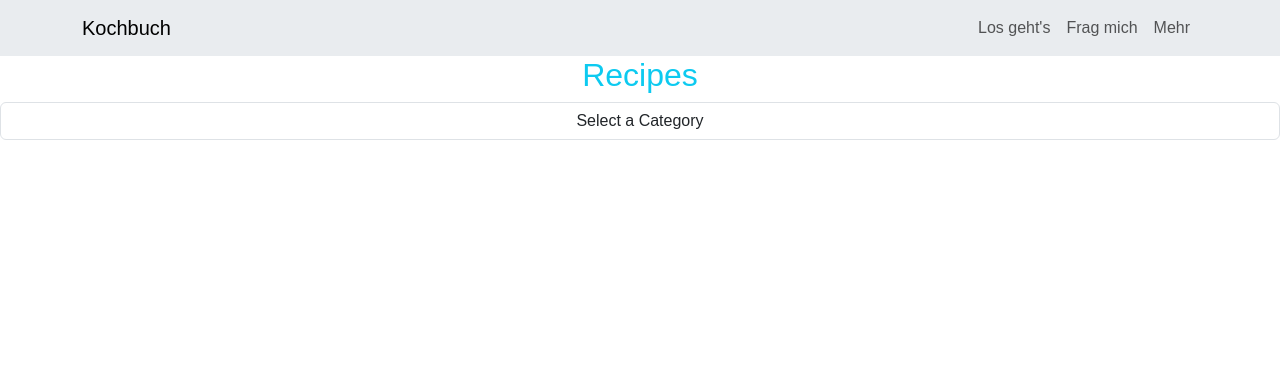
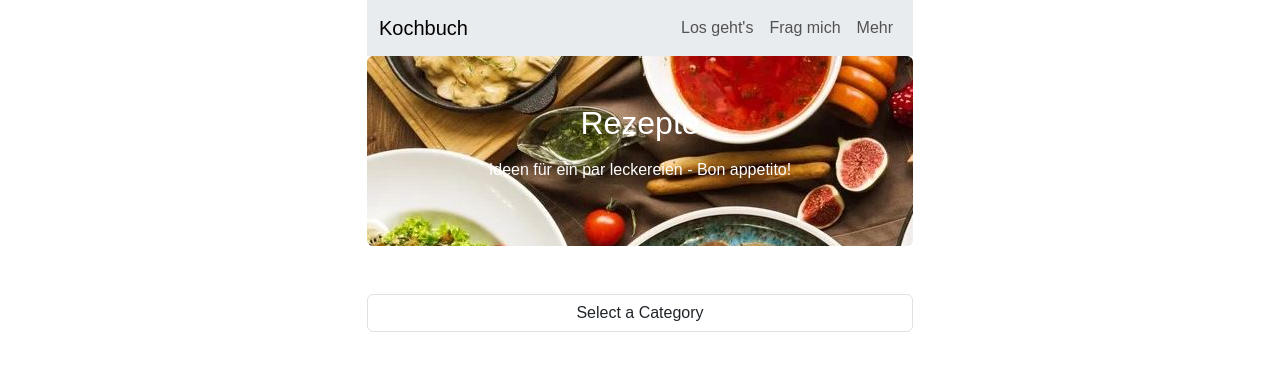
Before and after one commit to Ben84FFM/CookingBook, a plain HTML site: page index.html in a window 1280 px wide. Drawn offline with nearby package versions, Linux system fonts and the light colour scheme.

Commit message:
Design_recipes

```diff
--- a/index.html
+++ b/index.html
@@ -16,10 +16,12 @@
   <body>
     <!-- navbar -->
 
+    <div class="container">
+      <div class="row justify-content-center">
+        <div class="col-lg-6 col-12">
           <div class="navbar navbar-expand-md bg-body-secondary text-info">
             <div class="container">
-        <a href="#" class="navbar-brand">Kochbuch<i class="fa-solid fa-kitchen-set"></i></a>
-
+              <a href="#" class="navbar-brand">Kochbuch</a>
               <button
                 class="navbar-toggler"
                 type="button"
@@ -46,25 +48,33 @@
           </div>
 
           <div class="sidebar">
-      <h2 class="text-info  text-center">Recipes</h2>
-      <select id="recipe-list" class="form-control text-center ">
+            <div
+              class="bg-image p-5 text-center shadow-1-strong rounded mb-5 text-white object-fit-cover img-fluid img-responsive"
+              style="background-image: url('./images/kochbuch.jpg')"
+            >
+              <h2 class="mb-3 h2">Rezepte</h2>
+              <p>Ideen für ein par leckereien - Bon appetito!</p>
+            </div>
 
+            <select id="recipe-list" class="form-control text-center">
               <option value="">Select a Category</option>
               <!-- -------------Frühstück--------------- -->
               <optgroup label="Frühstück">
-
                 <option value="recipes/früh-AmerikanischePancakes.html">
                   AmerikanischePancakes
                 </option>
-          <option value="recipes/Bensfrühstück.html">Acocado mit Ei</option>
+                <option value="recipes/Bensfrühstück.html">
+                  Acocado mit Ei
+                </option>
               </optgroup>
 
               <!-- -------------Mittagessen--------------- -->
 
               <optgroup label="Mittagessen">
-
                 <option value="recipes/mittag-Couscous.html">Couscous</option>
-          <option value="recipes/Bensmittagessen.html">Cesar Selad</option>
+                <option value="recipes/Bensmittagessen.html">
+                  Cesar Selad
+                </option>
               </optgroup>
 
               <!-- -------------Abendessen--------------- -->
@@ -74,7 +84,6 @@
                 <option value="recipes/Bensabendessen.html">
                   Sahne - Champignon - Schnitzel
                 </option>
-
               </optgroup>
             </select>
           </div>
@@ -87,5 +96,8 @@
             integrity="sha384-C6RzsynM9kWDrMNeT87bh95OGNyZPhcTNXj1NW7RuBCsyN/o0jlpcV8Qyq46cDfL"
             crossorigin="anonymous"
           ></script>
+        </div>
+      </div>
+    </div>
   </body>
 </html>
```
Also changed, not shown: recipes/Bensabendessen.html (+1 -1 lines), recipes/Bensfrühstück.html (+2 -2 lines), recipes/Bensmittagessen.html (+1 -1 lines), images/kochbuch.jpg (added). Lines whose indentation alone changed are shown as unchanged.
